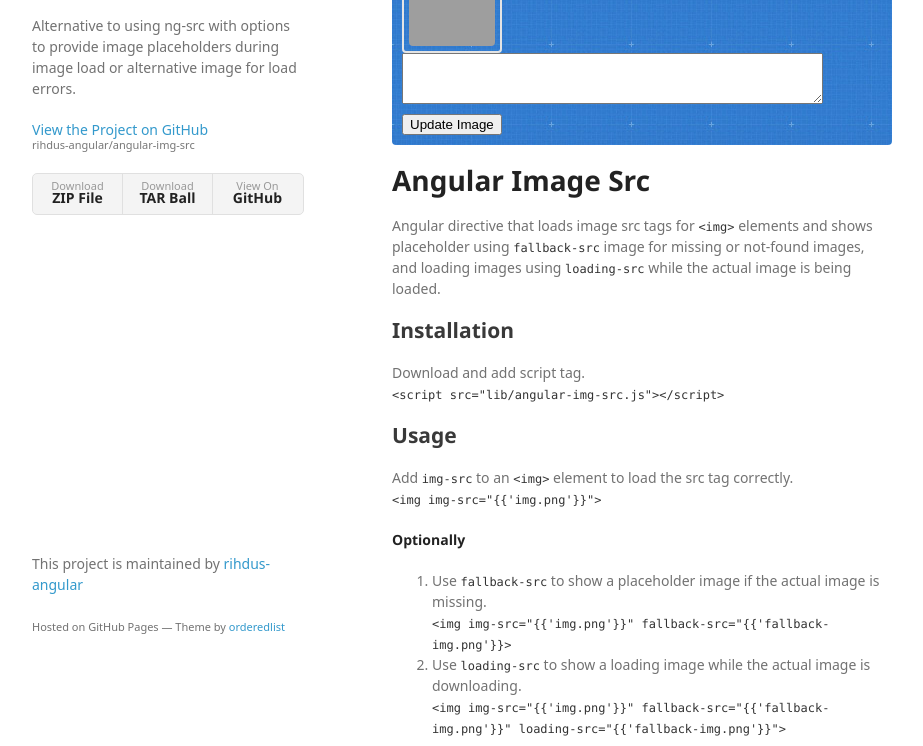
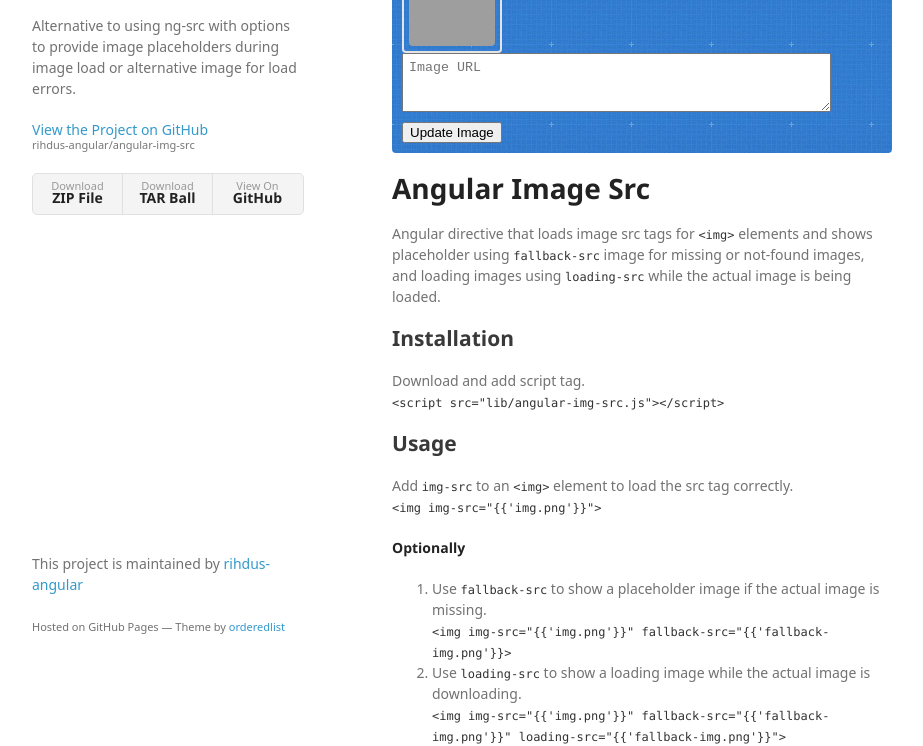
Before and after one commit to rihdus-angular/angular-img-src, a website: page index.html in a window 1280 px wide. Shown: the part 94-840 px from the top of the page, without its empty margins (178-1101 px from the left). Drawn offline with nearby package versions, Linux system fonts and the light colour scheme; grey boxes are pictures that could not be loaded; a web font is replaced by a local one.

Commit message:
demo url placeholder text.

```diff
--- a/index.html
+++ b/index.html
@@ -84,7 +84,8 @@
 					<textarea
 						ng-model="newImageSource"
 						cols="50" rows="3"
-						style="display: block"></textarea>
+						placeholder="Image URL"
+						style="display: block;padding: 6px;"></textarea>
 				<button
 					ng-click="switchImage()"
 					style="margin-top: 10px">Update Image
```
Also changed, not shown: demo/demo.tpl.html (+1 -0 lines).
